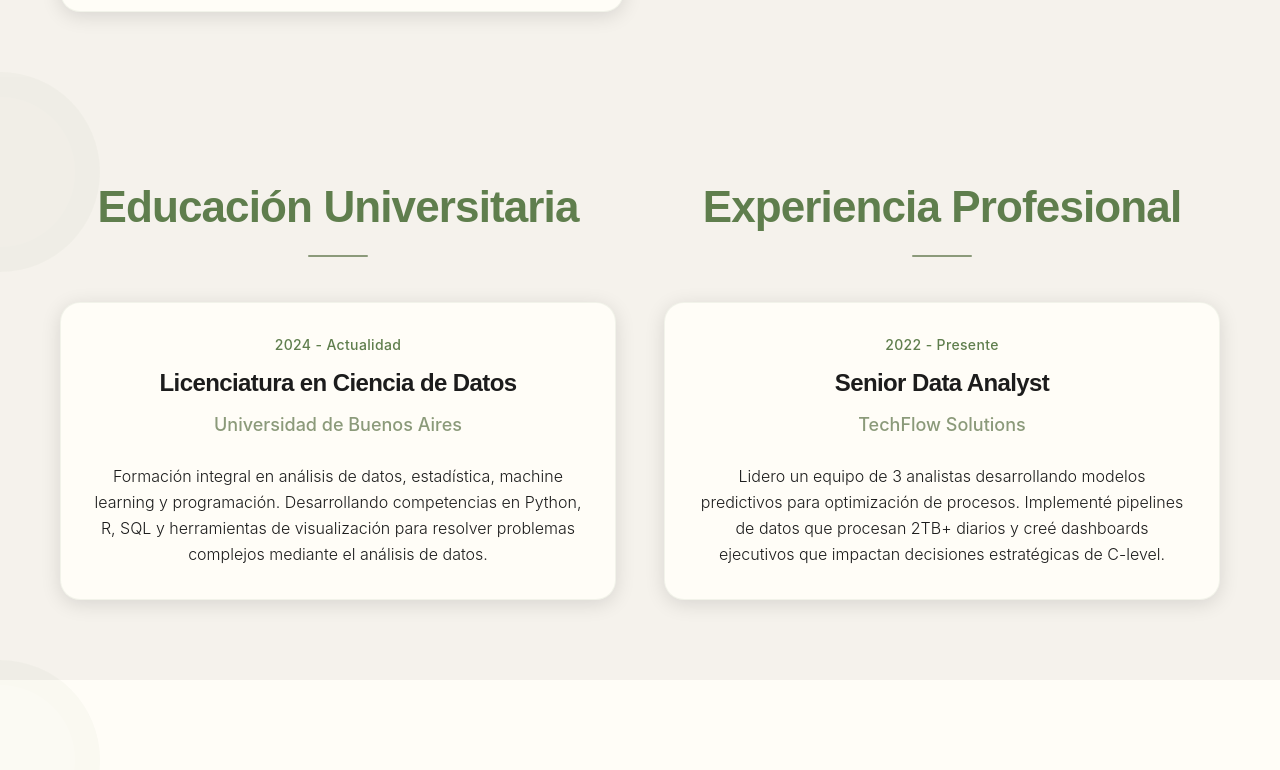
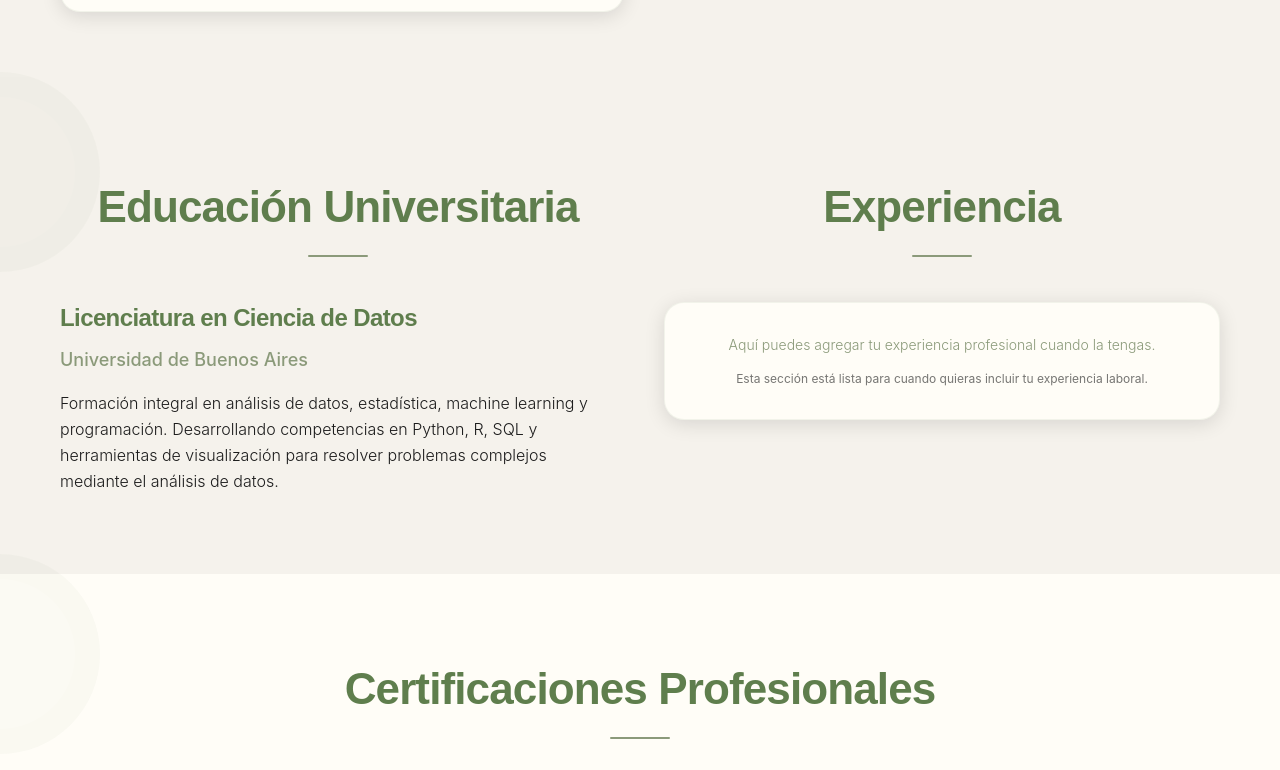
Before and after one commit to CodeByAgus/Portfolio-data, a React (Vite) app: page / in a window 1280 px wide. Shown: the part 2670-3440 px from the top of the page. Built offline with nearby package versions, Linux system fonts and the light colour scheme.

Commit message:
Crear sección de dos columnas para educación y experiencia

```diff
--- a/src/App.tsx
+++ b/src/App.tsx
@@ -3,8 +3,7 @@ import Navbar from './components/Navbar';
 import Hero from './components/Hero';
 import Skills from './components/Skills';
 import Projects from './components/Projects';
-import Experience from './components/Experience';
-import Education, { UniversityEducation } from './components/Education';
+import Education from './components/Education';
 import Contact from './components/Contact';
 import Footer from './components/Footer';
 
@@ -37,27 +36,6 @@ function App() {
       <Hero />
       <Skills />
       <Projects />
-
-      {/* Combined Experience and University Education Section */}
-      <section id="experience-education" className="section relative" style={{ background: 'var(--soft-lavender)' }}>
-        <div className="geometric-bg"></div>
-        <div className="container">
-          <div className="grid grid-cols-1 md:grid-cols-2 gap-12">
-            {/* Left Column - University Education */}
-            <div>
-              <h2 className="section-title text-left mb-8">Educación Universitaria</h2>
-              <UniversityEducation />
-            </div>
-
-            {/* Right Column - Experience */}
-            <div>
-              <h2 className="section-title text-left mb-8">Experiencia Profesional</h2>
-              <Experience />
-            </div>
-          </div>
-        </div>
-      </section>
-
       <Education />
       <Contact />
       <Footer />
--- a/src/components/Education.tsx
+++ b/src/components/Education.tsx
@@ -1,24 +1,22 @@
 import React from 'react';
-import { ExternalLink, Award, GraduationCap } from 'lucide-react';
+import { ExternalLink, Award } from 'lucide-react';
 
-export const UniversityEducation: React.FC = () => {
+const UniversityEducation: React.FC = () => {
   return (
-    <div className="card-minimal w-full">
-      <div className="text-center">
-        <div className="font-medium text-sm mb-3 tracking-wide"
-             style={{ color: 'var(--primary-green)' }}>
-          2024 - Actualidad
-        </div>
+    <div>
+      <h3 className="section-title text-left mb-8">Educación Universitaria</h3>
 
-        <h3 className="text-2xl mb-3 font-semibold tracking-tight"
+      <div className="space-y-6">
+        <div>
+          <h4 className="text-2xl mb-3 font-semibold tracking-tight"
               style={{
-              color: 'var(--charcoal-text)',
+                color: 'var(--primary-green)',
                 fontFamily: "'Space Grotesk', sans-serif"
               }}>
             Licenciatura en Ciencia de Datos
-        </h3>
+          </h4>
 
-        <div className="font-medium mb-6 text-lg"
+          <div className="font-medium mb-4 text-lg"
                style={{ color: 'var(--secondary-green)' }}>
             Universidad de Buenos Aires
           </div>
@@ -29,6 +27,29 @@ export const UniversityEducation: React.FC = () => {
             Desarrollando competencias en Python, R, SQL y herramientas de visualización para
             resolver problemas complejos mediante el análisis de datos.
           </p>
+        </div>
+      </div>
+    </div>
+  );
+};
+
+const ExperienceSection: React.FC = () => {
+  return (
+    <div>
+      <h3 className="section-title text-left mb-8">Experiencia</h3>
+
+      <div className="card-minimal">
+        <div className="text-center">
+          <p className="text-sm font-light mb-4"
+             style={{ color: 'var(--secondary-green)' }}>
+            Aquí puedes agregar tu experiencia profesional cuando la tengas.
+          </p>
+
+          <p className="text-xs opacity-60"
+             style={{ color: 'var(--charcoal-text)' }}>
+            Esta sección está lista para cuando quieras incluir tu experiencia laboral.
+          </p>
+        </div>
       </div>
     </div>
   );
@@ -63,7 +84,24 @@ const Education: React.FC = () => {
   ];
 
   return (
-    <section id="education" className="section relative">
+    <>
+      {/* Sección de Educación y Experiencia en dos columnas */}
+      <section id="education-experience" className="section relative"
+               style={{ background: 'var(--soft-lavender)' }}>
+        <div className="geometric-bg"></div>
+        <div className="container">
+          <div className="grid grid-cols-1 md:grid-cols-2 gap-12">
+            {/* Columna izquierda - Educación Universitaria */}
+            <UniversityEducation />
+
+            {/* Columna derecha - Experiencia */}
+            <ExperienceSection />
+          </div>
+        </div>
+      </section>
+
+      {/* Sección de Certificaciones */}
+      <section id="certifications" className="section relative">
         <div className="geometric-bg"></div>
         <div className="container">
           <h2 className="section-title">Certificaciones Profesionales</h2>
@@ -129,6 +167,7 @@ const Education: React.FC = () => {
           </div>
         </div>
       </section>
+    </>
   );
 };
 
```
Lines whose indentation alone changed are shown as unchanged.
